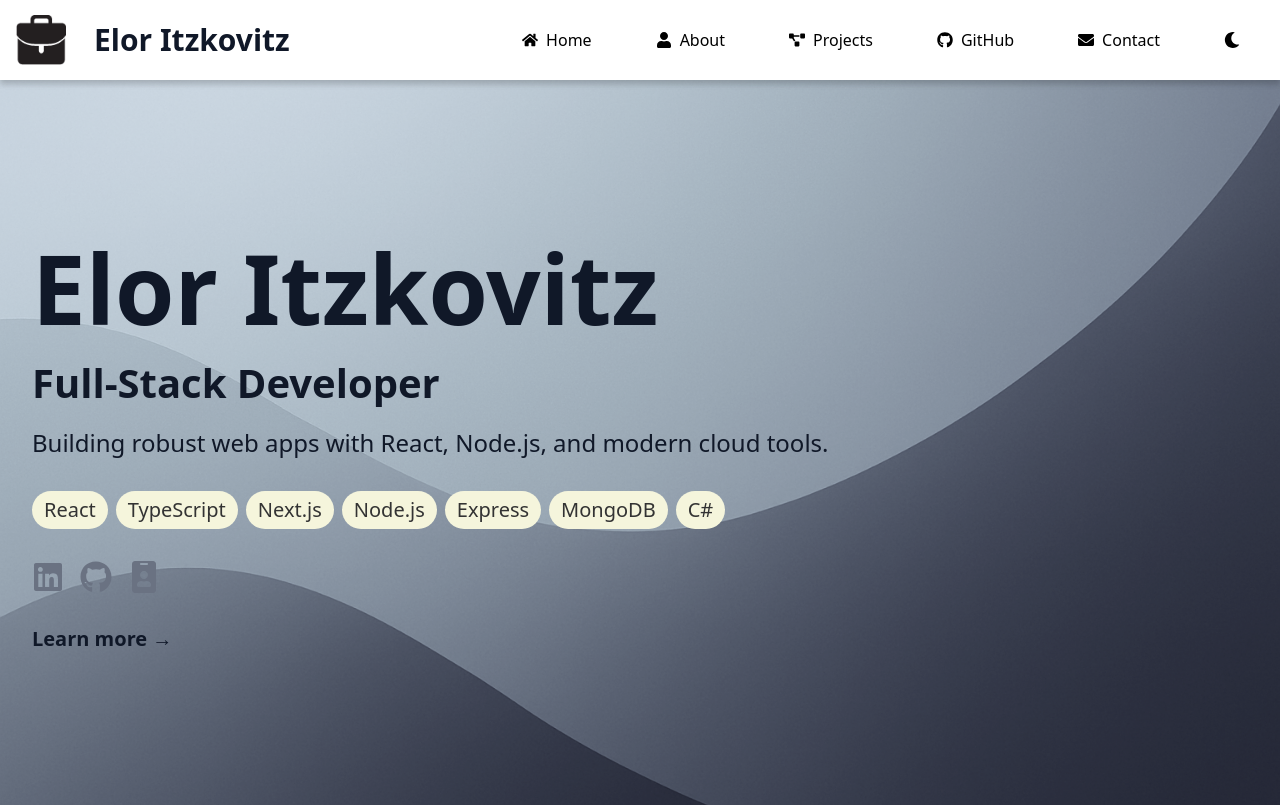
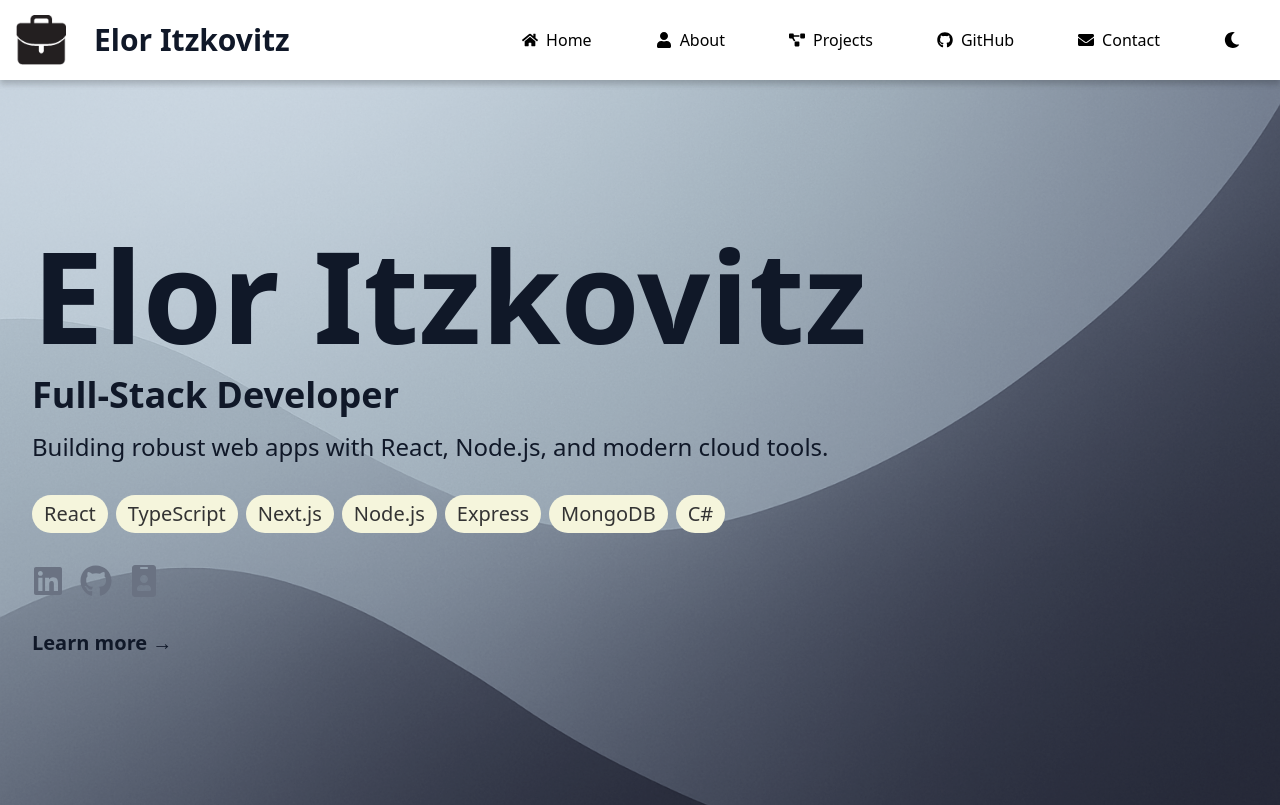
Before and after one commit to eloritzkovitz/portfolio, a React (Vite) app: page / in a window 1280 px wide. Shown: the top 805 px of the page. Built offline with nearby package versions, Linux system fonts and the light colour scheme.

Commit message:
Fixed text scaling

```diff
--- a/src/components/Banner.tsx
+++ b/src/components/Banner.tsx
@@ -28,10 +28,10 @@ function Banner() {
               delaySpeed={5000}
             />
           </h1>
-          <h2 className="text-base sm:text-xl md:text-2xl font-bold mb-4 text-gray-900">
+          <h2 className="text-4xl sm:text-4xl md:text-4xl font-bold mb-4 text-gray-900">
             Full-Stack Developer
           </h2>
-          <p className="text-sm sm:text-lg md:text-xl text-gray-900 mb-8">
+          <p className="text-sm sm:text-lg md:text-2xl text-gray-900 mb-8">
             Building robust web apps with React, Node.js, and modern cloud tools.
           </p>
           <div className="flex flex-wrap justify-center md:justify-start gap-2 mb-8">
--- a/src/styles/index.css
+++ b/src/styles/index.css
@@ -24,11 +24,6 @@ body {
   display: flex;
   min-width: 320px;
   min-height: 100vh;
-}
-
-h1 {
-  font-size: 3.2em;
-  line-height: 1.1;
 }
 
 button {
@@ -107,20 +102,6 @@ button:focus-visible {
   display: flex;
   align-items: center;
   justify-content: center;
-}
-
-.banner h1 {
-  font-size: 6rem;
-}
-
-.banner h2 {
-  font-size: 2.5rem;
-  margin-top: 1rem;
-}
-
-.banner p {
-  font-size: 1.5rem;
-  margin-top: 1rem;
 }
 
 /* Carousel Container */
```
